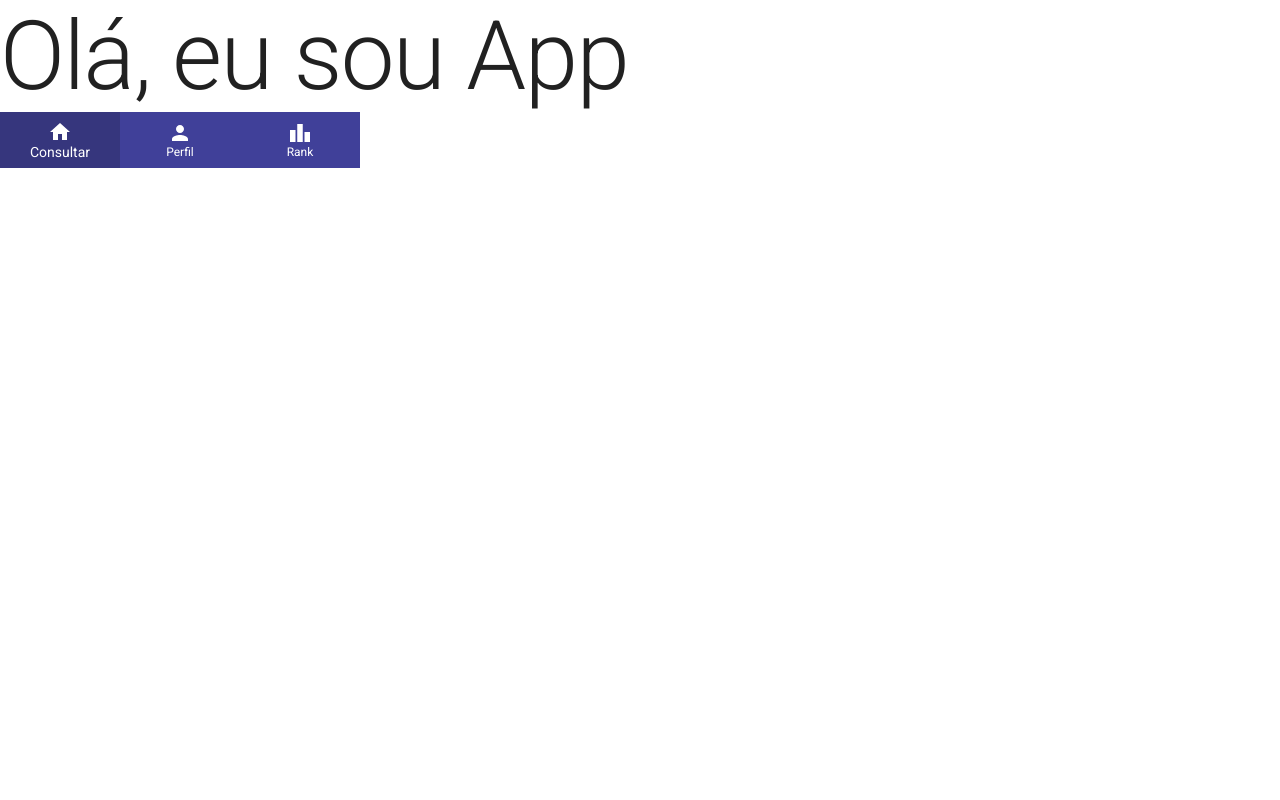
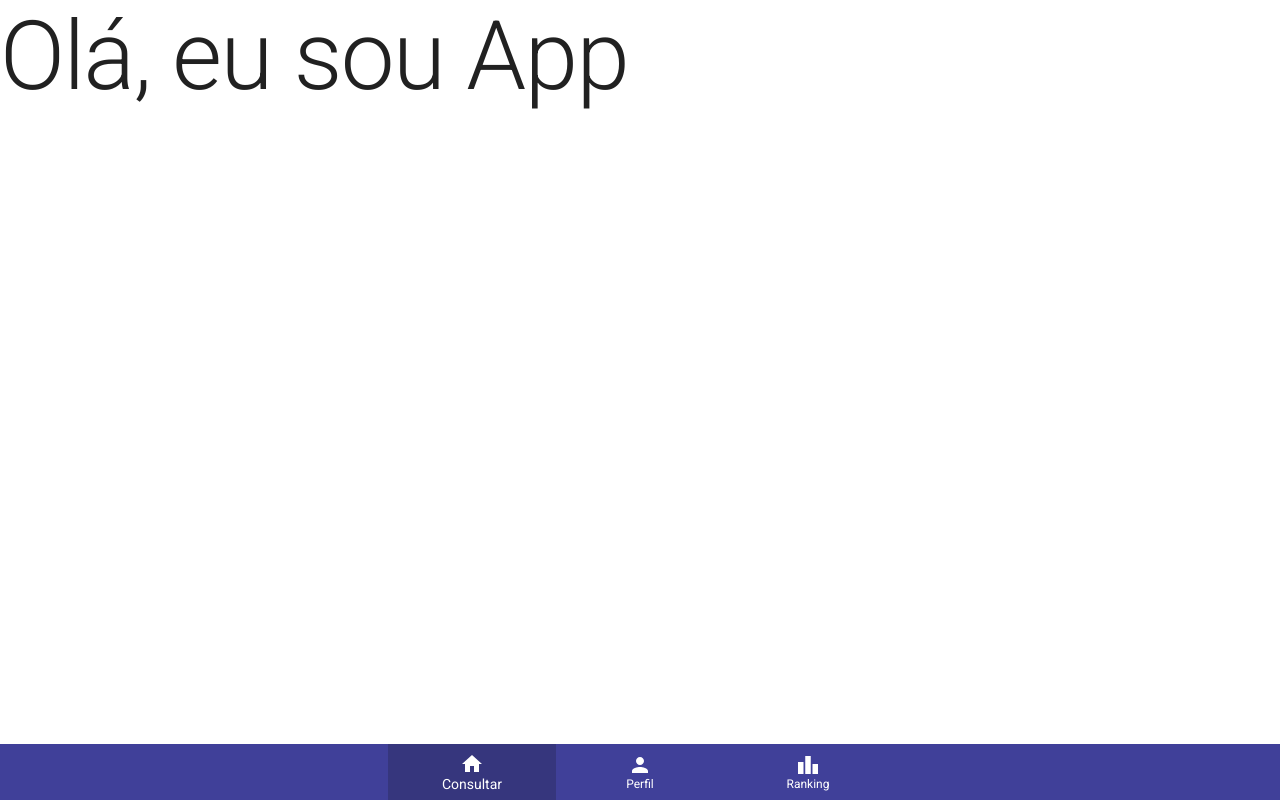
Before and after one commit to Squad-25/technical-share-25, a React (Create React App) app in the folder technical-share-25/: page / in a window 1280 px wide. Built offline with nearby package versions, Linux system fonts and the light colour scheme.

Commit message:
navbar funcional e persistente

```diff
--- a/technical-share-25/src/components/BottomNavigationComponent/index.js
+++ b/technical-share-25/src/components/BottomNavigationComponent/index.js
@@ -1,15 +1,17 @@
-import { useEffect, useState } from "react";
+import { useState } from "react"
 
-import { BottomNavigation, BottomNavigationAction } from "@mui/material";
+import { BottomNavigation, BottomNavigationAction } from "@mui/material"
 
-import { Home, Person, Leaderboard } from "@mui/icons-material";
-
+import { Home, Person, Leaderboard } from "@mui/icons-material"
+import { useNavigate } from "react-router-dom"
+import { userID } from "../../services/urls"
 
 export default function BottomNavigationComponent() {
-    const [value, setValue] = useState('consultar');
+  const [value, setValue] = useState("consultar")
 
-    const active = value;
+  const active = value
 
+  const navigate = useNavigate()
 
   /*
    * Utilizar classNames para estilizar componente utilizando media queries
@@ -21,42 +23,50 @@ export default function BottomNavigationComponent() {
       showLabels
       value={value}
       onChange={(event, value) => {
-                setValue(value);
+        setValue(value)
       }}
-            sx={{ width: 360, backgroundColor: '#404099' }}
+      sx={{position: "fixed", bottom: 0, width: "100vw", backgroundColor: "#404099" }}
       className=""
     >
       <BottomNavigationAction
         label="Consultar"
         value="consultar"
         icon={<Home />}
+        onClick={() => navigate('/')}
         sx={{
-                    backgroundColor: active === 'consultar' && '#36367D', color: '#ffffff', '&.MuiBottomNavigationAction-root.Mui-selected': {
-                        color: '#ffffff',
-                    }
+          backgroundColor: active === "consultar" && "#36367D",
+          color: "#ffffff",
+          "&.MuiBottomNavigationAction-root.Mui-selected": {
+            color: "#ffffff",
+          },
         }}
       />
       <BottomNavigationAction
         label="Perfil"
         value="perfil"
         icon={<Person />}
+        onClick={() => navigate('/user/'+userID)}
         sx={{
-                    backgroundColor: active === 'perfil' && '#36367D', color: '#ffffff', '&.MuiBottomNavigationAction-root.Mui-selected': {
-                        color: '#ffffff',
-                    }
+          backgroundColor: active === "perfil" && "#36367D",
+          color: "#ffffff",
+          "&.MuiBottomNavigationAction-root.Mui-selected": {
+            color: "#ffffff",
+          },
         }}
       />
       <BottomNavigationAction
-                label="Rank"
-                value="rank"
+        label="Ranking"
+        value="ranking"
         icon={<Leaderboard />}
+        onClick={() => navigate('/rank')}
         sx={{
-                    backgroundColor: active === 'rank' && '#36367D', color: '#ffffff', '&.MuiBottomNavigationAction-root.Mui-selected': {
-                        color: '#ffffff',
-                    }
+          backgroundColor: active === "ranking" && "#36367D",
+          color: "#ffffff",
+          "&.MuiBottomNavigationAction-root.Mui-selected": {
+            color: "#ffffff",
+          },
         }}
       />
-
     </BottomNavigation>
   )
 }
--- a/technical-share-25/src/index.js
+++ b/technical-share-25/src/index.js
@@ -5,12 +5,14 @@ import './index.css';
 import { BrowserRouter } from 'react-router-dom';
 import Router from './routes/router';
 import CssBaseline from '@mui/material/CssBaseline'
+import BottomNavigationComponent from './components/BottomNavigationComponent';
 
 ReactDOM.render(
   <React.StrictMode>
     <CssBaseline>
     <BrowserRouter>
       <Router />
+      <BottomNavigationComponent />
     </BrowserRouter>
     </CssBaseline>
   </React.StrictMode>,
--- a/technical-share-25/src/pages/home/home.js
+++ b/technical-share-25/src/pages/home/home.js
@@ -8,8 +8,6 @@ export default function Home() {
       <Typography variant="h1" component="h1">
         Olá, eu sou App
       </Typography>
-
-      <BottomNavigationComponent />
     </div>
   )
 }
--- a/technical-share-25/src/pages/rank/index.jsx
+++ b/technical-share-25/src/pages/rank/index.jsx
@@ -2,6 +2,6 @@ import React from 'react'
 
 export default function Rank() {
   return (
-    <div></div>
+    <div>Ranking</div>
   )
 }
--- a/technical-share-25/src/pages/user/user.jsx
+++ b/technical-share-25/src/pages/user/user.jsx
@@ -150,14 +150,6 @@ function User() {
             <MailOutlineIcon />
             <a href={`mailto:${data.user.email}`}>{data.user.email}</a>
           </ContactContainer>
-
-          <ProfileCard
-            user_name={data.user.user_name}
-            photo={data.user.photo}
-            role={data.user.role}
-            skills={data.skills}
-            id={data.user.id}
-          />
         </PageContainer>
       )
     } else return <h1>Ops! Perfil não encontrado</h1>
```
Lines whose indentation alone changed are shown as unchanged.
